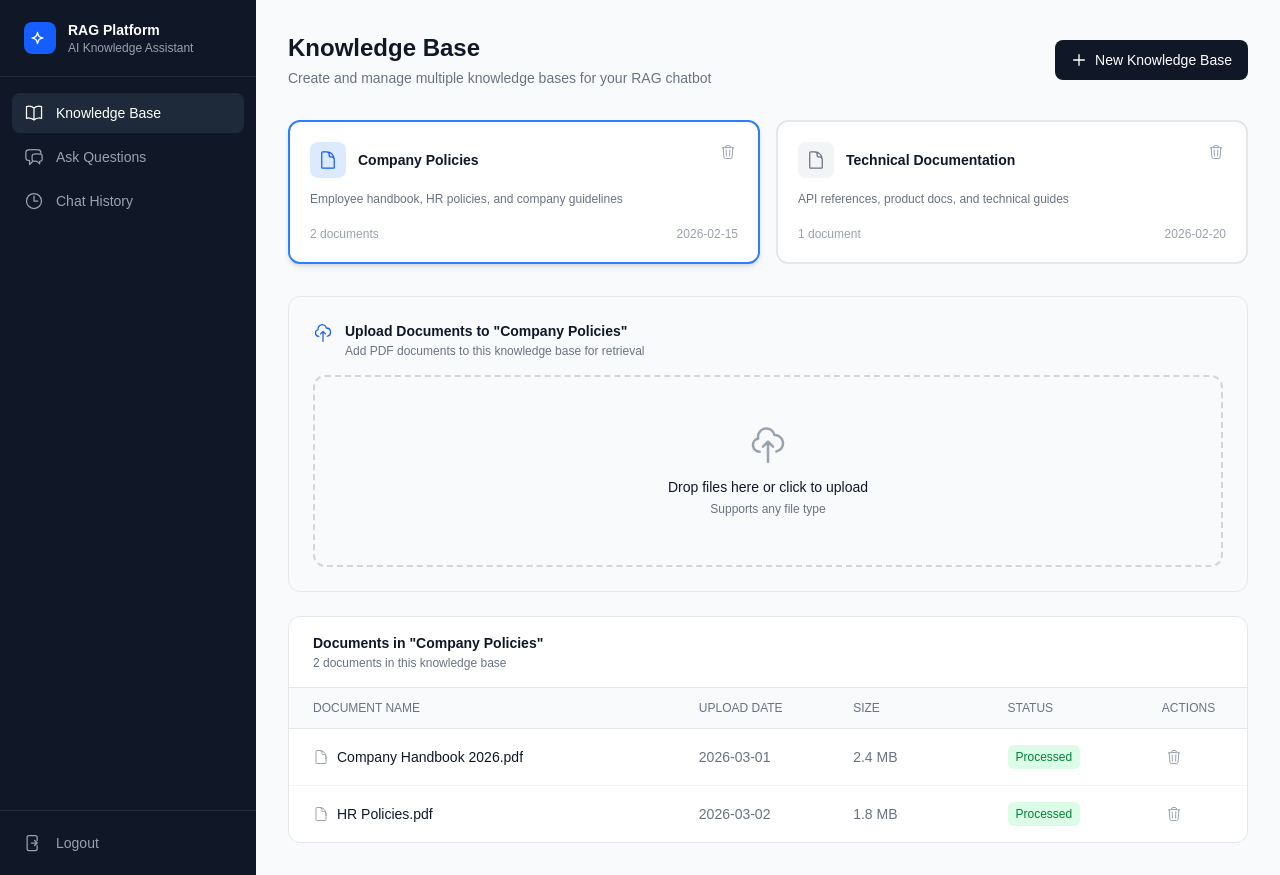
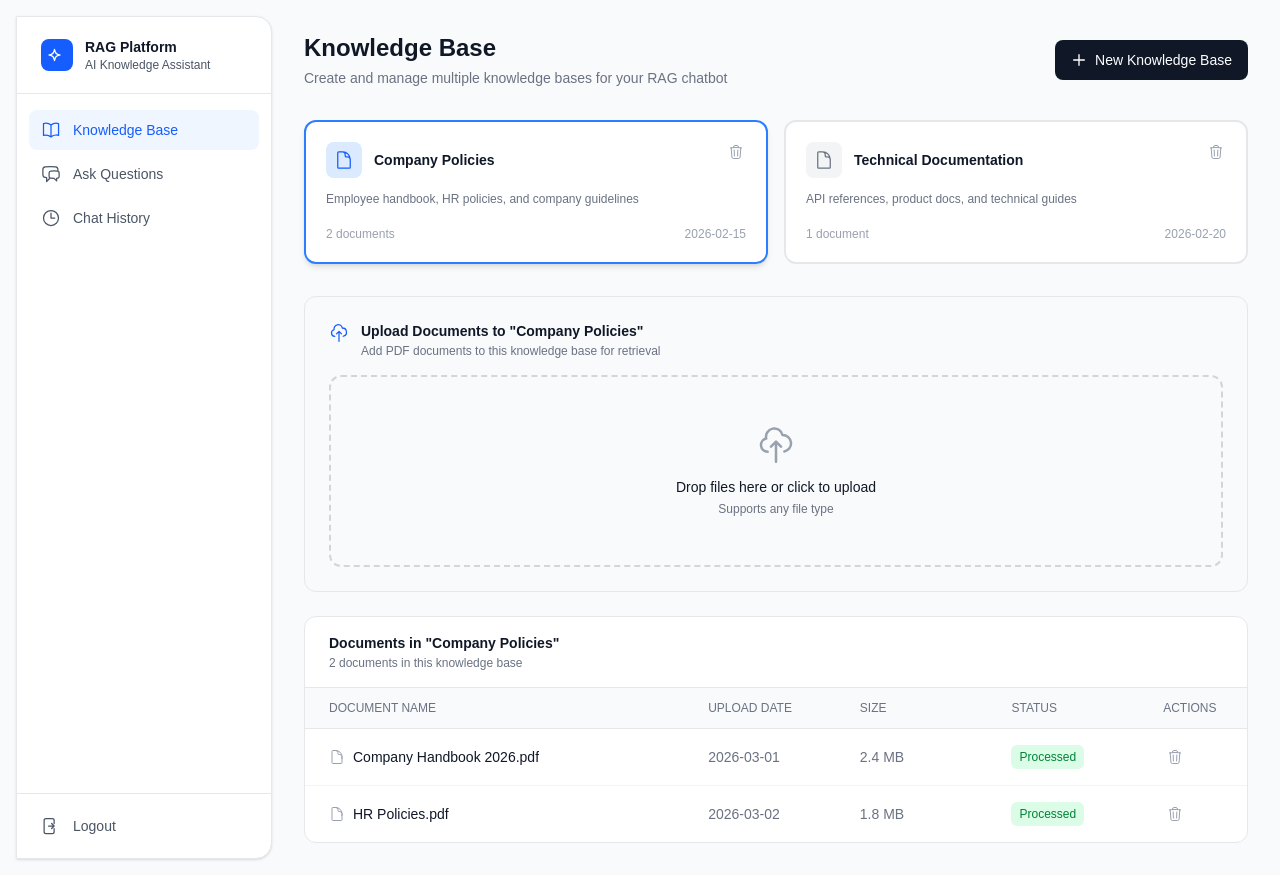
Before and after one commit to deepak35an/rag_kms, a Next.js app in the folder frontend/: page /dashboard/knowledge-base in a window 1280 px wide. Built offline with nearby package versions, Linux system fonts and the light colour scheme; no server answers; sample sign-in values are in the browser's storage.

Commit message:
sidebar alignment and design'

```diff
--- a/frontend/app/dashboard/layout.tsx
+++ b/frontend/app/dashboard/layout.tsx
@@ -76,20 +76,20 @@ export default function DashboardLayout({
 
       {/* Sidebar */}
       <aside
-        className={`fixed lg:static inset-y-0 left-0 z-50 w-64 bg-gray-900 text-white flex flex-col transform transition-transform duration-200 ease-in-out ${
+        className={`fixed lg:static inset-y-0 left-0 z-50 w-64 bg-white text-gray-900 flex flex-col transform transition-transform duration-200 ease-in-out lg:rounded-tr-2xl lg:rounded-br-2xl lg:my-4 lg:ml-4 shadow-sm border border-gray-200 ${
           sidebarOpen ? "translate-x-0" : "-translate-x-full lg:translate-x-0"
         }`}
       >
         {/* Branding */}
-        <div className="flex items-center gap-3 px-6 py-5 border-b border-gray-800">
+        <div className="flex items-center gap-3 px-6 py-5 border-b border-gray-200">
           <div className="w-8 h-8 bg-blue-600 rounded-lg flex items-center justify-center">
             <svg className="w-5 h-5 text-white" fill="none" stroke="currentColor" viewBox="0 0 24 24">
               <path strokeLinecap="round" strokeLinejoin="round" strokeWidth={1.5} d="M9.813 15.904L9 18.75l-.813-2.846a4.5 4.5 0 00-3.09-3.09L2.25 12l2.846-.813a4.5 4.5 0 003.09-3.09L9 5.25l.813 2.846a4.5 4.5 0 003.09 3.09L15.75 12l-2.846.813a4.5 4.5 0 00-3.09 3.09z" />
             </svg>
           </div>
           <div>
-            <div className="font-semibold text-sm">RAG Platform</div>
-            <div className="text-xs text-gray-400">AI Knowledge Assistant</div>
+            <div className="font-semibold text-sm text-gray-900">RAG Platform</div>
+            <div className="text-xs text-gray-600">AI Knowledge Assistant</div>
           </div>
         </div>
 
@@ -104,8 +104,8 @@ export default function DashboardLayout({
                 onClick={() => setSidebarOpen(false)}
                 className={`flex items-center gap-3 px-3 py-2.5 rounded-lg text-sm font-medium transition-colors ${
                   isActive
-                    ? "bg-gray-800 text-white"
-                    : "text-gray-400 hover:bg-gray-800 hover:text-white"
+                    ? "bg-blue-50 text-blue-600"
+                    : "text-gray-600 hover:bg-gray-50 hover:text-gray-900"
                 }`}
               >
                 {item.icon}
@@ -115,10 +115,10 @@ export default function DashboardLayout({
           })}
         </nav>
 
-        <div className="p-3 border-t border-gray-800">
+        <div className="p-3 border-t border-gray-200">
           <button
             onClick={handleLogout}
-            className="w-full flex items-center gap-3 px-3 py-2.5 rounded-lg text-sm font-medium text-gray-400 hover:bg-gray-800 hover:text-white transition-colors"
+            className="w-full flex items-center gap-3 px-3 py-2.5 rounded-lg text-sm font-medium text-gray-600 hover:bg-gray-50 hover:text-gray-900 transition-colors"
           >
             <svg className="w-5 h-5" fill="none" stroke="currentColor" viewBox="0 0 24 24">
               <path strokeLinecap="round" strokeLinejoin="round" strokeWidth={1.5} d="M15.75 9V5.25A2.25 2.25 0 0013.5 3h-7.5a2.25 2.25 0 00-2.25 2.25v13.5A2.25 2.25 0 006 21h7.5a2.25 2.25 0 002.25-2.25V15m-3 0l3-3m0 0l-3-3m3 3H9" />
```
